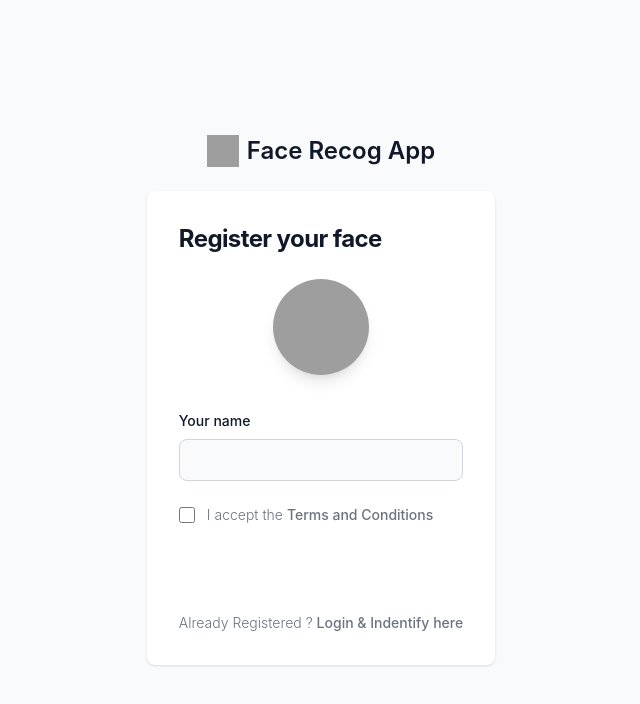
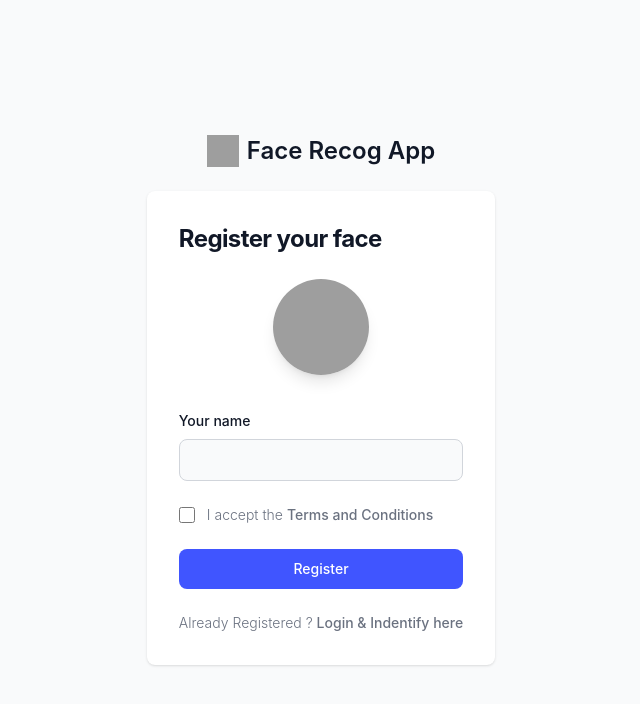
Before and after one commit to harshlohana/face-recog-app, a React (Create React App) app: page /register in a window 1280 px wide. Shown: the top 704 px of the page, without its empty margins (319-959 px from the left). Built offline with nearby package versions, Linux system fonts and the light colour scheme; grey boxes are pictures that could not be loaded.

Commit message:
adding lint fixes

```diff
--- a/src/pages/Register.js
+++ b/src/pages/Register.js
@@ -72,6 +72,7 @@ const Register = () => {
               <button
                 type="submit"
                 class="w-full text-white bg-primary-500 hover:bg-primary-600 focus:ring-4 focus:outline-none focus:ring-primary-300 font-medium rounded-lg text-sm px-5 py-2.5 text-center dark:bg-primary-500 dark:hover:bg-primary-600 dark:focus:ring-primary-800"
+                style={{ background: "#4055ff" }}
               >
                 Register
               </button>
```
